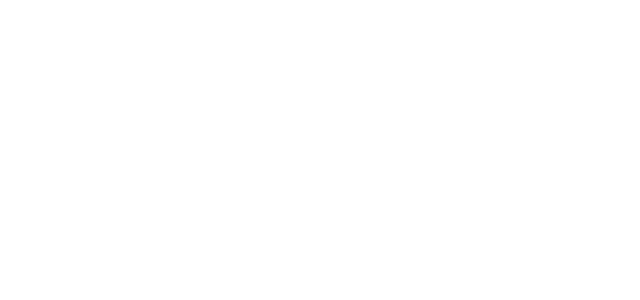
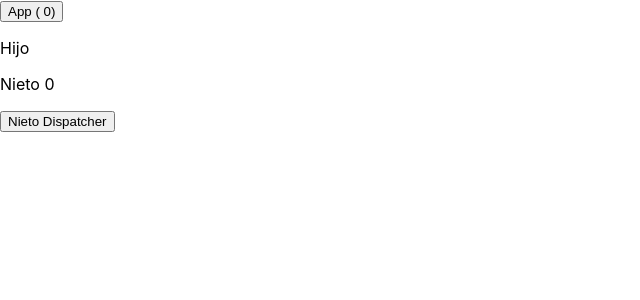
Before and after one commit to tavolafourcade/react-hooks-training, a React (Create React App) app: page / in a window 1280 px wide. Shown: the top 300 px of the page, without its empty margins (0-640 px from the left). Built offline with nearby package versions, Linux system fonts and the light colour scheme.

Commit message:
[ ADD ] Accesing App context from grandchild component

```diff
--- a/src/App.js
+++ b/src/App.js
@@ -1,28 +1,45 @@
-import React, { Component, useEffect, useState, useLayoutEffect } from 'react'
+import React, { createContext, useState } from 'react'
+
+const Nieto = () => (
+  <MyContext.Consumer>
+    {
+      (context) => (
+        <div>
+          <p>Nieto {context.num}</p>
+          <button onClick={context.addNum}>
+            Nieto Dispatcher
+          </button>
+        </div>
+      )
+    }
+  </MyContext.Consumer>
+)
+
+const Hijo = () => (
+  <div>
+    <p>Hijo</p>
+    <Nieto />
+  </div>
+)
+
+// { Provider, Consumer }
+const MyContext = createContext()
 
 const App = () => {
-  const [ count, setCount ] = useState(0)
-
-  useEffect(()=> {
-    console.log('useEffect1');
-  },[count])
-
-  useEffect(()=> {
-    console.log('useEffect2');
-  },[count])
-
-  useLayoutEffect(()=> {
-    console.log('useLayoutEffect 1');
-  },[count])
-
-  useLayoutEffect(()=> {
-    console.log('useLayoutEffect 2');
-  },[count])
-
-  const add = () => setCount(count+1)
+  const [ num, setNum ] = useState(0)
+  const addNum = () => setNum(num+1)
   return (
-    <div>
-    </div>
+    <MyContext.Provider value={{
+      num,
+      addNum
+    }}>
+      <div>
+        <button onClick={addNum}>
+          App ( {num})
+        </button>
+        <Hijo/>
+      </div>
+    </MyContext.Provider>
   )
 }
 
```
